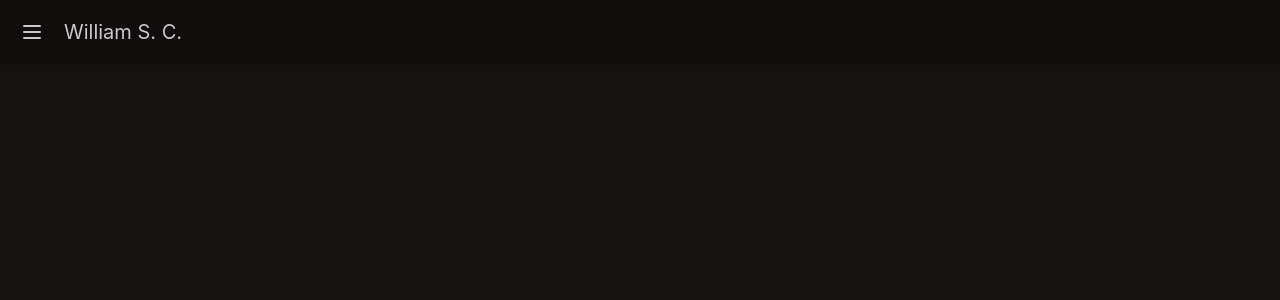
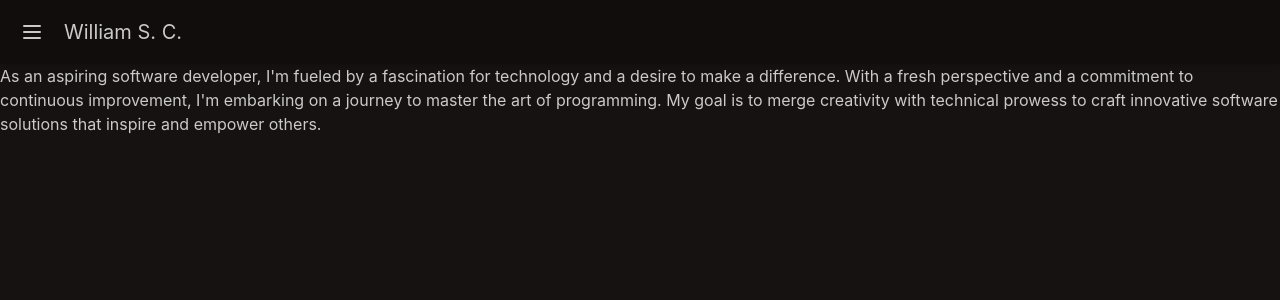
Before and after one commit to wyxather/portfolio, a React (Create React App) app: page / in a window 1280 px wide. Shown: the top 300 px of the page. Built offline with nearby package versions, Linux system fonts and the light colour scheme.

Commit message:
feat: Add about page.

```diff
--- a/src/components/page.js
+++ b/src/components/page.js
@@ -3,6 +3,7 @@ import { createContext, useContext } from 'react';
 import { PageSkills } from './page_skills';
 import { PageContact } from './page_contact';
 import { PageProjects } from './page_projects';
+import { PageAbout } from './page_about';
 
 export const PageContext = createContext();
 
@@ -58,7 +59,3 @@ export function Page() {
     </div>
   );
 }
-
-function PageAbout() {
-  return null;
-}
--- /dev/null
+++ b/src/components/page_about.js
@@ -0,0 +1,39 @@
+import { motion } from 'framer-motion';
+
+function Image() {
+  return <div className=''></div>;
+}
+
+function Description() {
+  return (
+    <div className=''>
+      As an aspiring software developer, I'm fueled by a fascination for
+      technology and a desire to make a difference. With a fresh perspective and
+      a commitment to continuous improvement, I'm embarking on a journey to
+      master the art of programming. My goal is to merge creativity with
+      technical prowess to craft innovative software solutions that inspire and
+      empower others.
+    </div>
+  );
+}
+
+export function PageAbout() {
+  return (
+    <motion.div
+      initial='initial'
+      animate='animate'
+      variants={{
+        animate: {
+          transition: {
+            staggerChildren: 0.3,
+          },
+        },
+      }}
+    >
+      <div className=''>
+        <Image />
+        <Description />
+      </div>
+    </motion.div>
+  );
+}
```
